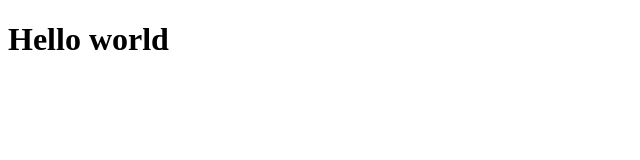
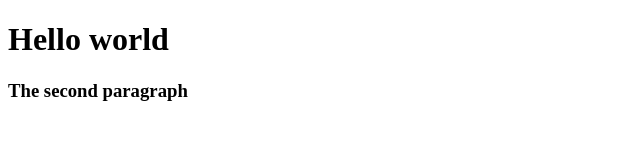
Before and after one commit to pongsaphakmw/Git-test, a website: page index.html in a window 1280 px wide. Shown: the whole page, without its empty margins (0-640 px from the left). Drawn offline with Linux system fonts and the light colour scheme.

Commit message:
5_commit

```diff
--- a/index.html
+++ b/index.html
@@ -1,4 +1,5 @@
 <!Doctype html>
 <div class="container">
     <h1>Hello world</h1>
+    <h3>The second paragraph</h3>
 </div>
```
Also changed, not shown: 1 other file.
